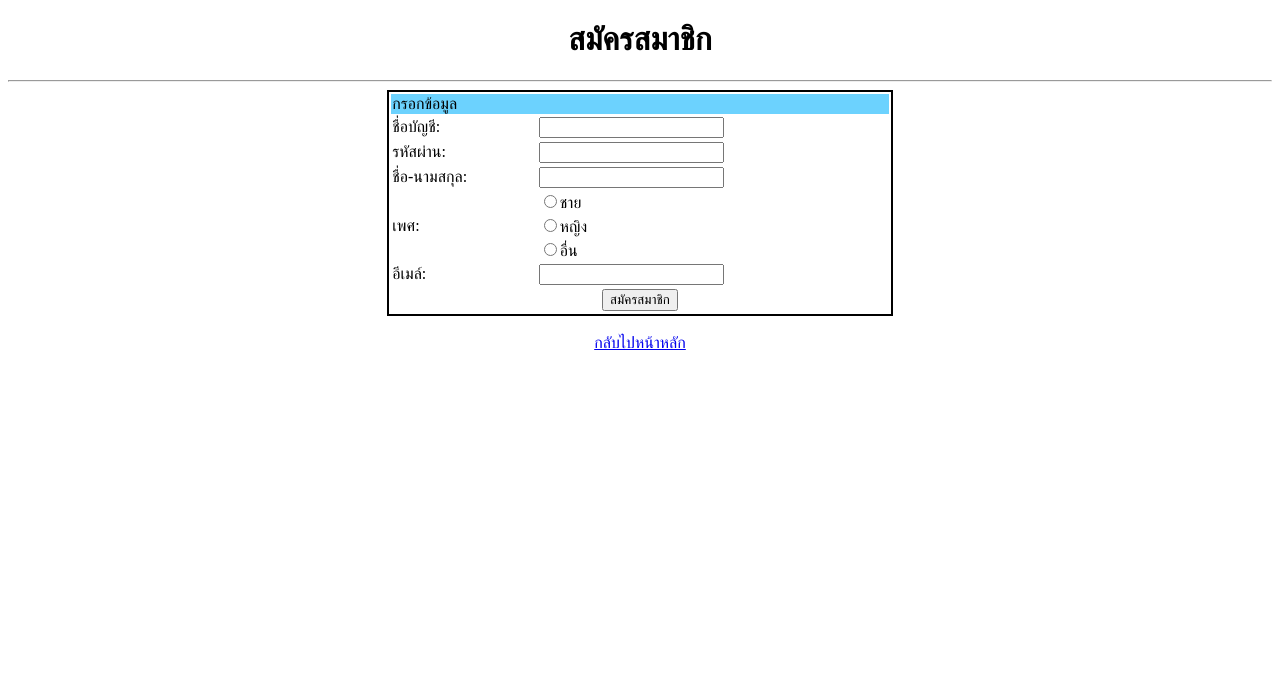
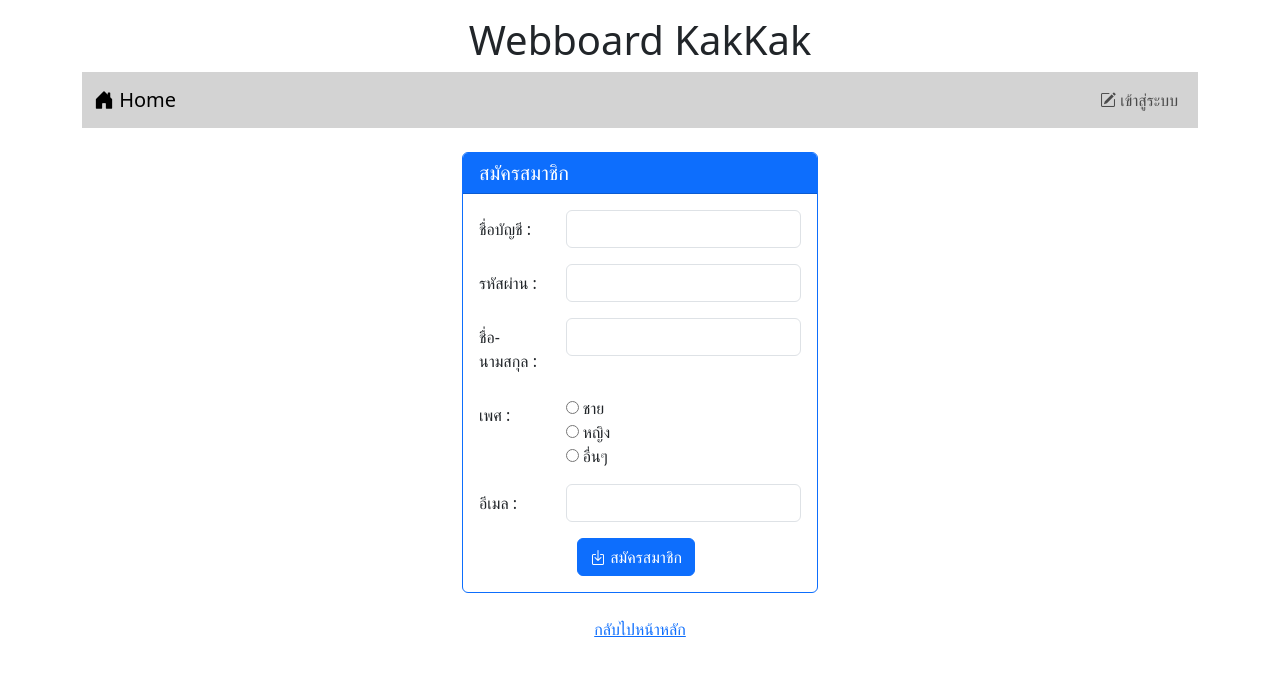
Before and after one commit to Kanonphatchada/WEBAPP, a PHP site: page /register.php in a window 1280 px wide. Shown: the top 676 px of the page. Run offline with PHP 8.4, Linux system fonts and the light colour scheme.

Commit message:
งานครั้งที่ 8
งานครั้งที่ 8

```diff
--- a/login.php
+++ b/login.php
@@ -22,6 +22,12 @@ if(isset($_SESSION['id'])){
     <?php include "nav.php" ?>
     <div class="row mt-4">
         <div class="col-sm-8 col-md-6 col-lg-4 mx-auto">
+        <?php
+            if(isset($_SESSION['error'])){
+                echo "<div class ='alert alert-danger '>ชื่อบัญชีหรือรหัสผ่านไม่ถูกต้อง</div>";
+                unset($_SESSION['error']);
+            }
+        ?>
         <div class="card bg-light text-dark">
         <div class="card-header">
             เข้าสู่ระบบ
--- a/register.php
+++ b/register.php
@@ -8,26 +8,68 @@ if(isset($_SESSION['id'])){
 <!DOCTYPE html>
 <html>
 <head>
+<link href="https://cdn.jsdelivr.net/npm/bootstrap@5.3.3/dist/css/bootstrap.min.css" rel="stylesheet" integrity="sha384-QWTKZyjpPEjISv5WaRU9OFeRpok6YctnYmDr5pNlyT2bRjXh0JMhjY6hW+ALEwIH" crossorigin="anonymous">
+    <script src="https://cdn.jsdelivr.net/npm/bootstrap@5.3.3/dist/js/bootstrap.bundle.min.js" integrity="sha384-YvpcrYf0tY3lHB60NNkmXc5s9fDVZLESaAA55NDzOxhy9GkcIdslK1eN7N6jIeHz" crossorigin="anonymous"></script>
+    <link rel="stylesheet" href="https://cdn.jsdelivr.net/npm/bootstrap-icons@1.11.3/font/bootstrap-icons.min.css">
 	<meta charset="utf-8">
 	<title>Register</title>
 </head>
 <body>
-	<h1 align="center">สมัครสมาชิก</h1>
-	<hr>
-	<form>
-	<table style="border: 2px solid black" align="center" width="40%">
-		<tr><td colspan="2" style="background: #6CD2FE">กรอกข้อมูล</td></tr>
-		<tr><td>ชื่อบัญชี:</td><td><input type="text" name="username"></td></tr>
-		<tr><td>รหัสผ่าน:</td><td><input type="password" name="pass2"></td></tr>
-		<tr><td>ชื่อ-นามสกุล:</td><td><input type="text" name="name_surname"></td></tr>
-		<tr><td rowspan="3">เพศ:</td><td><input type="radio" name="gender" value="male">ชาย</td></tr>
-		<tr><td><input type="radio" name="gender" value="female">หญิง</td></tr>
-		<tr><td><input type="radio" name="gender" value="other">อื่น</td></tr>
-		<tr><td>อีเมล์:</td><td><input type="text" name="email"></td></tr>
-		<tr><td colspan="2" align="center"><input type="submit" value="สมัครสมาชิก">
-			</td></tr>
-	</table>
-	</form><br>
+		<div class="container-lg">
+        	<h1 style="text-align: center;" class="mt-3">Webboard KakKak</h1>
+        	<?php include "nav.php" ?>
+			<div class="row mt-4">
+        		<div class="col-sm-8 col-md-6 col-lg-4 mx-auto">
+					<div class="card border-primary">
+					<h5 class="card-header bg-primary text-white">สมัครสมาชิก </h5>
+					<form action="register_save.php" method="POST">
+					<div class="card-body">
+						<div class="row mb-3">
+							<label class="col-lg-3 col-form-label" for="login">ชื่อบัญชี :</label>
+							<div class="col-lg-9">
+								<input  id = "login "type="text" name="login" class="form-control">
+							</div>
+						</div>
+						<div class="row mb-3">
+							<label class="col-lg-3 col-form-label" for="pwd">รหัสผ่าน :</label>
+							<div class="col-lg-9">
+								<input  id = "pwd" type="password" name="pwd" class="form-control">
+							</div>
+						</div>
+						<div class="row mb-3">
+							<label class="col-lg-3 col-form-label" for="name">ชื่อ-นามสกุล :</label>
+							<div class="col-lg-9">
+								<input  id = "name" type="text" name="name" class="form-control">
+							</div>
+						</div>
+
+						<div class="row mb-3">
+							<label class="col-lg-3 col-form-label" for="gender">เพศ :</label>
+							<div class="col-lg-9">
+								<input  id = "m" type="radio" name="gender"  value="m"> ชาย <br>
+								<input  id = "f" type="radio" name="gender"  value="f"> หญิง <br>
+								<input  id = "o" type="radio" name="gender"  value="o"> อื่นๆ
+							</div>
+						</div>
+						<div class="row mb-3">
+							<label class="col-lg-3 col-form-label" for="email">อีเมล :</label>
+							<div class="col-lg-9">
+								<input  id = "email" type="email" name="email" class="form-control">
+							</div>
+						</div>
+						<div class="mt-3 d-flex justify-content-center">
+                    		<button type="submit" class="btn btn-primary  me-2"> <i class="bi bi-box-arrow-in-down"></i> สมัครสมาชิก</button>
+
+                		</div>
+
+					</div>
+					</form>
+        			</div>
+				</div>
+			</div>
+		</div>
+
+	<br>
 	<div align="center"><a href="index.php">กลับไปหน้าหลัก</a></div>
 </body>
 </html>
```
Also changed, not shown: register_save.php (added, +17 -0 lines), verify.php (+13 -6 lines).
